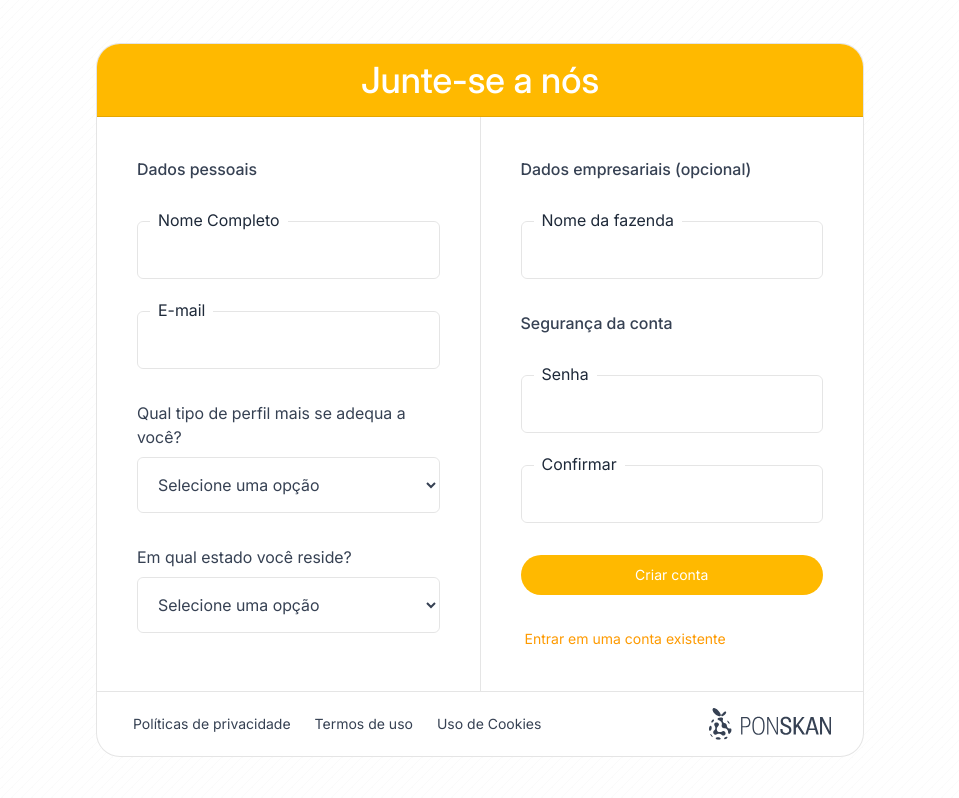
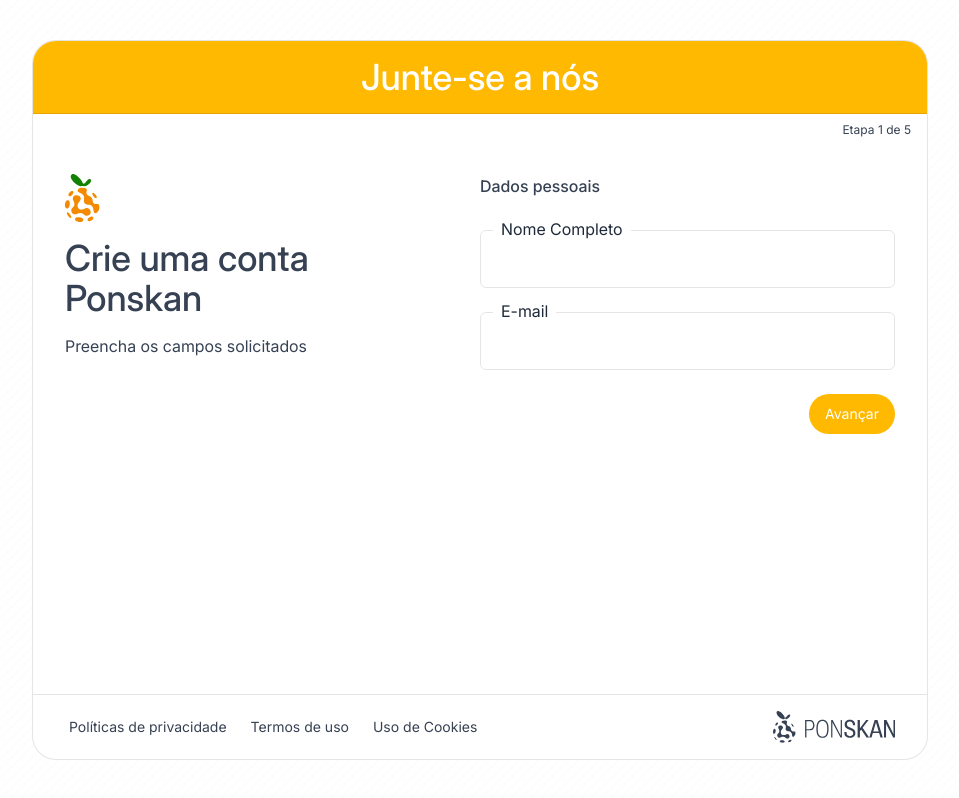
Before and after one commit to MatheusBertoldo1/Ponskan-React, a React (Vite) app: page /auth/signup in a window 1280 px wide. Shown: the whole page, without its empty margins (160-1119 px from the left). Built offline with nearby package versions, Linux system fonts and the light colour scheme.

Commit message:
autalizando pg signup

```diff
--- a/src/pages/auth/SignIn.tsx
+++ b/src/pages/auth/SignIn.tsx
@@ -3,14 +3,16 @@
 import { FormInput } from "../../components/inputs/FormInput"
 
 export const SignIn = () => (
-        <div className="flex  w-full lg:max-w-[60vw] h-full max-h-120 overflow-hidden bg-white border border-black/10 rounded-3xl">
-            <div className="flex flex-col flex-1 relative p-8 border-r border-black/10">
-
-                <div className="flex absolute w-full h-25 pl-8 items-center left-0 top-0 bg-amber-400">
+        <div className="flex flex-col w-full lg:max-w-[60vw] h-full max-h-120 overflow-hidden bg-white border border-black/10 rounded-3xl">
+            <div className="flex  w-full h-25 pl-8 items-center left-0 top-0 bg-amber-400">
                 <Link to={"/"}>
                     <LogoCurrentColor className="w-10 h-fit text-white"/>
                 </Link>
             </div>
+
+            <div className="flex flex-1">
+                <div className="flex flex-col flex-1 relative p-8 border-r border-black/10">
+
 
                     <div className="flex flex-col gap-2 pt-25 select-none">
                         <p className="text-4xl text-gray-700 font-medium font-inter">Faça login</p>
@@ -39,5 +41,6 @@
                     </form>
                 </div>
             </div>
+        </div>
 
 )
--- a/src/pages/auth/SignUp.tsx
+++ b/src/pages/auth/SignUp.tsx
@@ -1,20 +1,43 @@
-import { Logotipo } from "../../assets/svg"
+import { Logotipo, Logo } from "../../assets/svg"
 import { Link } from "react-router-dom"
 import { FormInput } from "../../components/inputs/FormInput"
 import { FormSelect } from "../../components/inputs/FormSelect"
+import { useState } from "react"
 
 export const SignUp = () => {
+    const [stageForm, setStageForm] = useState(0)
+
     return(
-        <div className="flex flex-col w-full lg:max-w-[60vw] h-fit overflow-hidden select-none bg-white border border-black/10 rounded-3xl">
+        <div className="flex flex-col w-full lg:max-w-[70vw] min-h-[90vh] overflow-hidden select-none bg-white border border-black/10 rounded-3xl">
             <div className="flex justify-center items-center h-fit py-4 bg-amber-400 border-b border-black/10">
                 <p className="text-4xl font-inter font-medium text-white">Junte-se a nós</p>
             </div>
 
-            <form  method="post" action="" className="flex h-full border-b border-black/10">
-                <div className="flex flex-1 flex-col p-10 gap-8 border-r border-black/10">
-                    <p className="text-gray-700 font-inter font-medium mb-2">Dados pessoais</p>
+            {/* Contagem de etapas do form */}
+            <p className="px-4 pt-1 text-xs/6 text-end text-gray-700 font-inter">Etapa {stageForm + 1} de  5</p>
+
+            <div className="flex flex-1 p-8 border-b border-black/10">
+                <div className="flex flex-1 flex-col gap-4 text-gray-700 font-inter">
+                    <Link to={"/"} className="w-fit">
+                        <Logo className="h-12 w-fit" />
+                    </Link>
+                    <h1 className=" text-4xl font-medium">Crie uma conta <br/> Ponskan</h1>
+                    <p>Preencha os campos solicitados</p>
+                </div>
+
+                <form action="/" method="get" className="flex flex-1 flex-col gap-6 text-gray-700 font-inter">
+                    {stageForm === 0 && (
+                        <>
+                        <p className=" font-medium mb-2 ">Dados pessoais</p>
                         <FormInput id="userName" label="Nome Completo" required/>
                         <FormInput id="userEmail" label="E-mail" required/>
+                        <input type="button" value="Avançar" onClick={()=>setStageForm(stageForm + 1)} className="self-end text-white text-sm/6 px-4 py-2 rounded-full cursor-pointer bg-amber-400 hover:bg-amber-400/80"/>
+                        </>
+                    )}
+                    {
+                        stageForm === 1 && (
+                            <>
+                            <p className=" font-medium mb-2 ">Dados pessoais</p>
 
                             <FormSelect
                             id="typeUser"
@@ -32,6 +55,18 @@
                                 { optionValue: "pequenoProdutor", content: "Pequeno produtor" },
                                 { optionValue: "other", content: "Outro" }
                             ]}/>
+
+                            <div className="flex flex-1 items-end justify-end gap-6">
+                                <input type="button" value="Retornar" onClick={()=>setStageForm(stageForm - 1)} className="text-gray-800 text-sm/6 px-4 py-2 rounded-full border border-black/10 cursor-pointer bg-white hover:bg-gray-50"/>
+                                <input type="button" value="Avançar" onClick={()=>setStageForm(stageForm + 1)} className="text-white text-sm/6 px-4 py-2 rounded-full cursor-pointer bg-amber-400 hover:bg-amber-400/80"/>
+                            </div>
+
+                            </>
+                        )
+                    }
+                    {
+                        stageForm === 2 && (
+                            <>
 
                             <FormSelect
                             id="uf"
@@ -68,24 +103,50 @@
                                 { optionValue: "SP", content: "São Paulo" },
                                 { optionValue: "SE", content: "Sergipe" },
                                 { optionValue: "TO", content: "Tocantins" }
-                        ]}
-                    />
+                            ]}/>
+
+                            <div className="flex flex-1 items-end justify-end gap-6">
+                                <input type="button" value="Retornar" onClick={()=>setStageForm(stageForm - 1)} className="text-gray-800 text-sm/6 px-4 py-2 rounded-full border border-black/10 cursor-pointer bg-white hover:bg-gray-50"/>
+                                <input type="button" value="Avançar" onClick={()=>setStageForm(stageForm + 1)} className="text-white text-sm/6 px-4 py-2 rounded-full cursor-pointer bg-amber-400 hover:bg-amber-400/80"/>
                             </div>
 
-                <div className="flex flex-1 flex-col p-10 gap-8">
+                            </>
+                        )
+                    }
+
+                    {
+                        stageForm === 3 && (
+                            <>
+
                             <p className="text-gray-700 font-inter font-medium mb-2">Dados empresariais (opcional)</p>
                             <FormInput id="bussinesName" label="Nome da fazenda"/>
+
+                            <div className="flex flex-1 items-end justify-end gap-6">
+                                <input type="button" value="Retornar" onClick={()=>setStageForm(stageForm - 1)} className="text-gray-800 text-sm/6 px-4 py-2 rounded-full border border-black/10 cursor-pointer bg-white hover:bg-gray-50"/>
+                                <input type="button" value="Avançar" onClick={()=>setStageForm(stageForm + 1)} className="text-white text-sm/6 px-4 py-2 rounded-full cursor-pointer bg-amber-400 hover:bg-amber-400/80"/>
+                            </div>
+
+                            </>
+                        )
+                    }
+                    {
+                        stageForm === 4 && (
+                            <>
 
                             <p className="text-gray-700 font-inter font-medium mb-2">Segurança da conta</p>
                             <FormInput id="password" label="Senha"/>
                             <FormInput id="confirmPassword" label="Confirmar"/>
 
-                    <div className="flex flex-col gap-8 justify-end">
-                        <button type="submit" className="py-2 px-4 text-sm/6 text-white font-inter bg-amber-400 rounded-full cursor-pointer select-none transition-colors hover:bg-amber-400/80">Criar conta</button>
-                        <Link to={"/auth/signin"} className="w-fit px-1 text-sm/6 text-amber-500 font-inter rounded-full cursor-pointer select-none hover:bg-gray-100">Entrar em uma conta existente</Link>
+                            <div className="flex gap-6 justify-end">
+                                <input type="button" value="Retornar" onClick={()=>setStageForm(stageForm - 1)} className="text-gray-800 text-sm/6 px-4 py-2 rounded-full border border-black/10 cursor-pointer bg-white hover:bg-gray-50"/>
+                                <button type="submit" className="w-fit py-2 px-4 text-sm/6 text-white font-inter bg-amber-400 rounded-full cursor-pointer select-none transition-colors hover:bg-amber-400/80">Criar conta</button>
                             </div>
+
+                            </>
+                        )
+                    }
+                </form>
             </div>
-            </form>
 
             <div className="flex py-4 px-8 items-center">
                 <div className="flex flex-1 gap-4 text-gray-700 text-sm/6 font-inter ">
```
Lines whose indentation alone changed are shown as unchanged.
